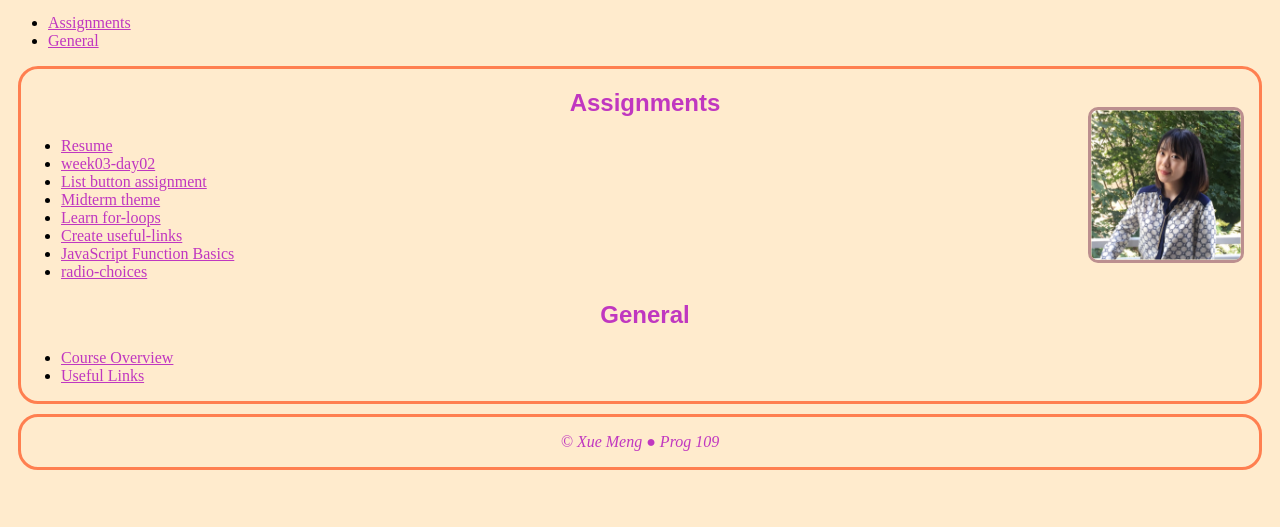
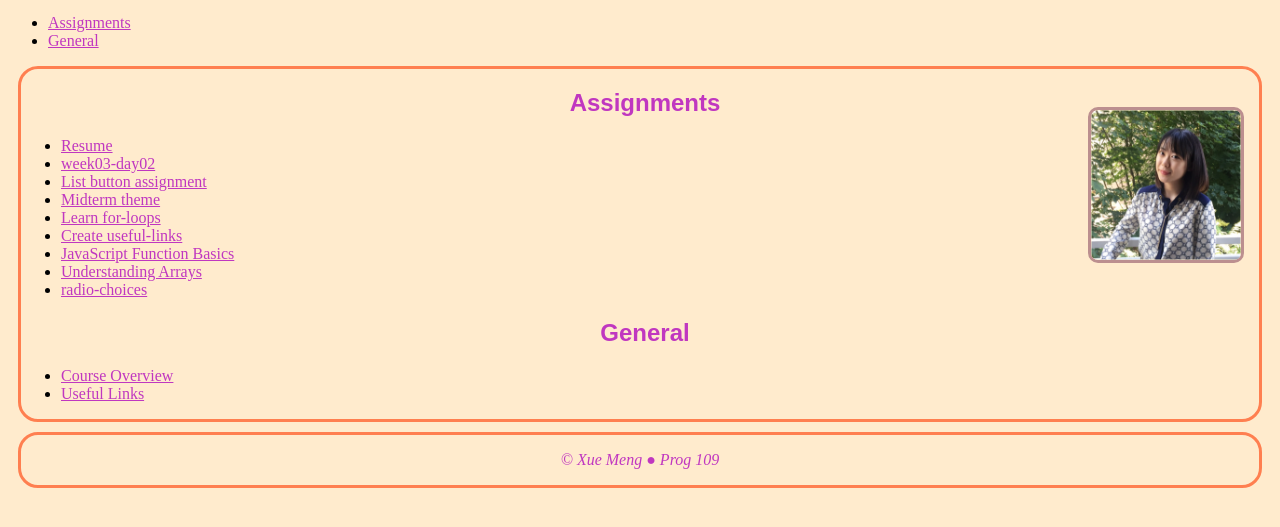
Before and after one commit to mengx1618/mengx1618.github.io, a plain HTML site: page index.html in a window 1280 px wide. Shown: the part 187-714 px from the top of the page. Drawn offline with Linux system fonts and the light colour scheme.

Commit message:
homepage

```diff
--- a/index.html
+++ b/index.html
@@ -34,6 +34,7 @@
             <li><a href="https://mengx1618.github.io/for-loops/index.html" target="_blank">Learn for-loops</a></li>
             <li><a href="https://mengx1618.github.io/useful-links.html" target="_blank">Create useful-links</a></li>
             <li><a href="https://mengx1618.github.io/javascript-tests/function-basics.html" target="_blank">JavaScript Function Basics</a></li>
+            <li><a href="https://mengx1618.github.io/javascript-tests/javascript-arrays.html" target="_blank">Understanding Arrays</a></li>
             <li><a href="https://mengx1618.github.io/javascript-tests/radio-choices.html" target="_blank">radio-choices</a></li>
         </ul>
 
```
